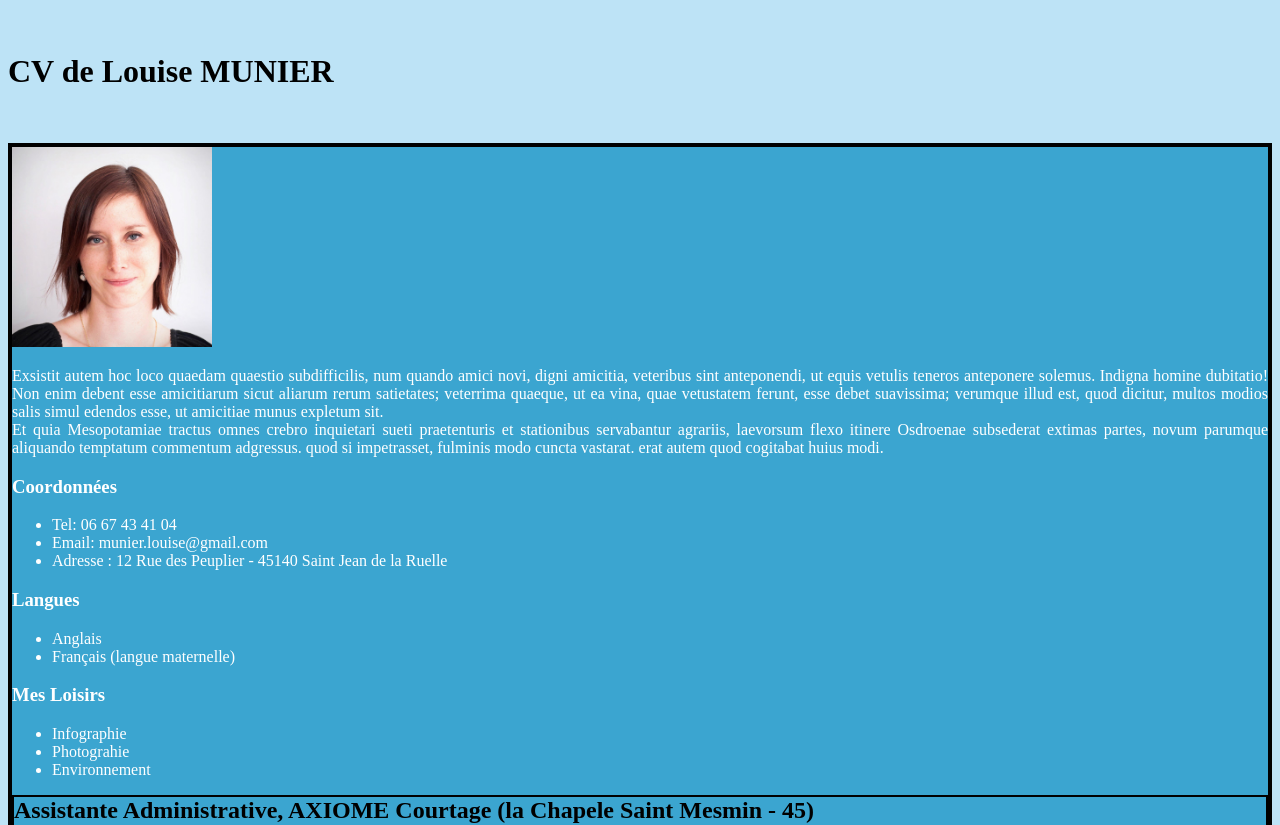
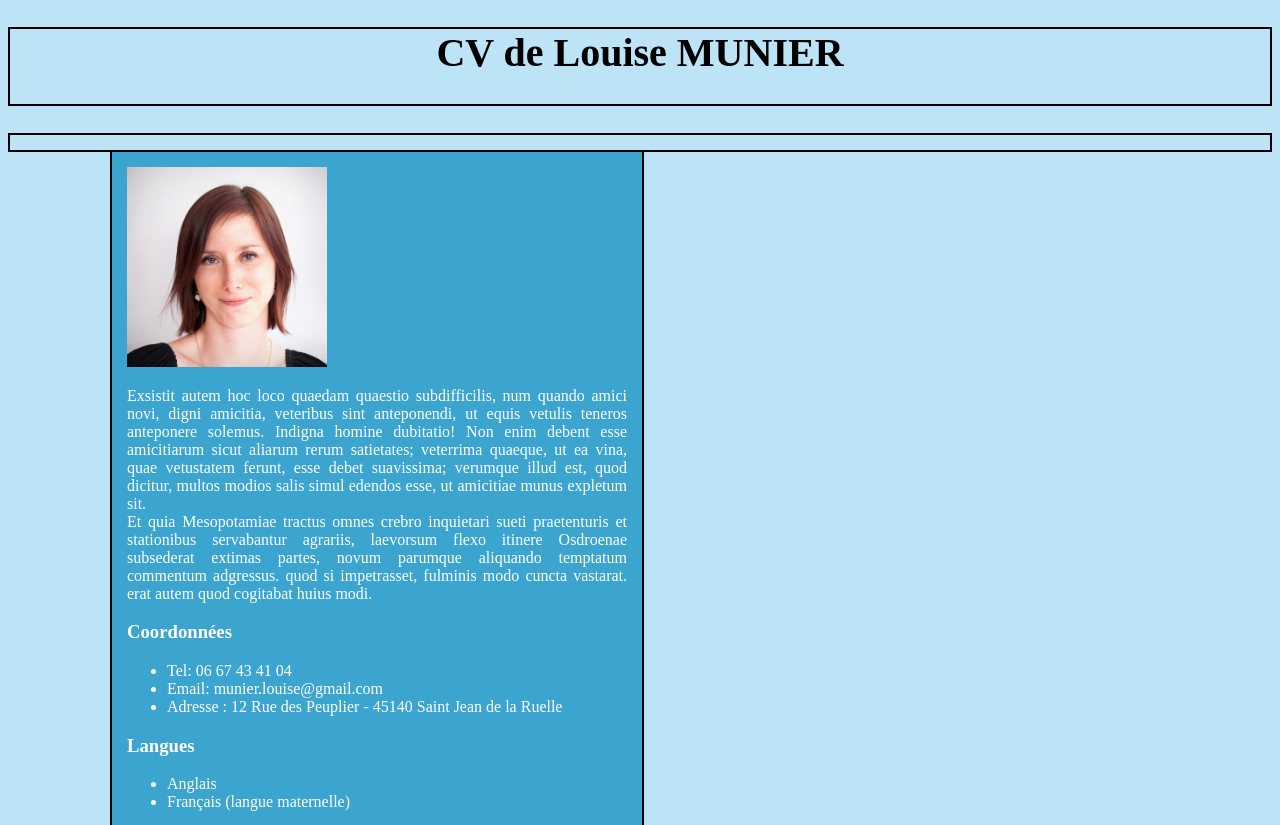
Before and after one commit to louisemunier/Mon_CV_Wild, a plain HTML site: page index.html in a window 1280 px wide. Shown: the top 825 px of the page. Drawn offline with Linux system fonts and the light colour scheme.

Commit message:
Modify css and delete boostrap elements

```diff
--- a/stylesheet.css
+++ b/stylesheet.css
@@ -3,17 +3,15 @@ body {
 }
 
 header h1 {
-	align-content: center;
-	height: 100px;
-}
-
-#header {
-	background-color: ;
+	text-align: center;
+	height: 75px;
+	font-size: 2.5em;
 	border: 2px solid black;
 }
 
 #container{
 	border: 2px solid black;
+	padding: 15px 100px 0px 100px;
 }
 
 #left-box {
@@ -22,21 +20,33 @@ header h1 {
 	color: #FFFFFF;
 	border: 2px solid black;
 	text-align: justify;
+	width: 500px;
+	padding: 15px 15px 15px 15px;
+}
+
+#left-box p {
+	width:
 }
 #photo {
 	height: 200px;
-	align-content: center;
+	align-content: ;
+	margin: auto;
 
 }
 
 #right-box {
-	background-color: #3BA5D0;
 	border: 2px solid black;
+	padding: 15px 15px 15px 15px;
+	width: 1100px;
+	float: right;
+
 }
 
-.#xeperience-box {
+#experience-box {
 	background-color: #ffffff;
 	border: 2px solid black;
+	padding: 15px 15px 15px 15px;
+
 }
 
 .experience-1 {
@@ -46,6 +56,8 @@ header h1 {
 #studies-box {
 	background-color: #ffffff;
 	border: 2px solid black;
+	padding: 15px 15px 15px 15px;
+
 }
 
 .study {
```
